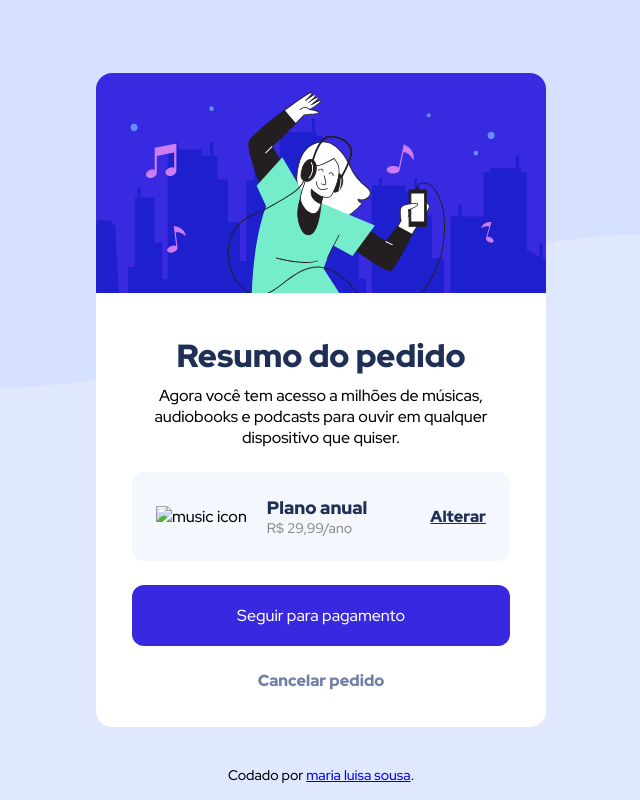
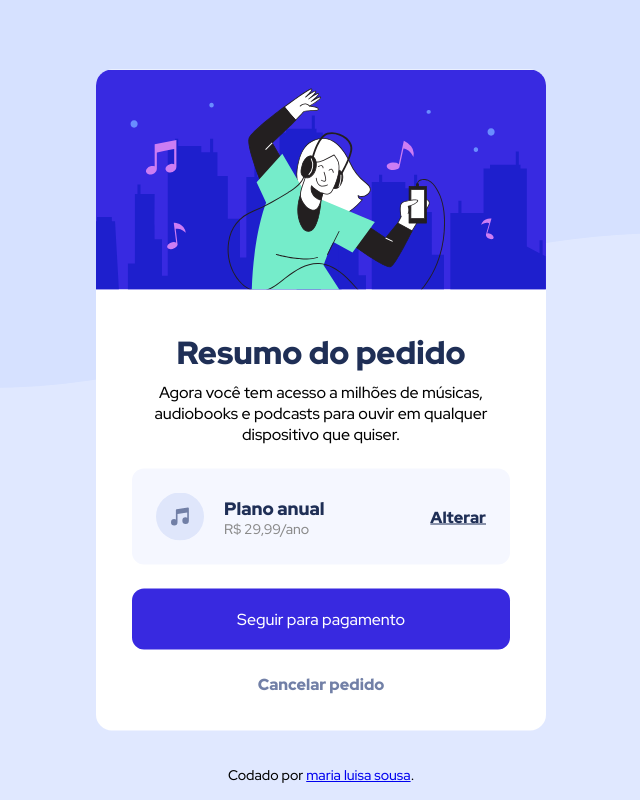
Before and after one commit to tsmalu/estudo-checkout, a plain HTML site: page index.html in a window 1280 px wide. Shown: the whole page, without its empty margins (319-959 px from the left). Drawn offline with Linux system fonts and the light colour scheme; files whose address does not match are found by name.

Commit message:
Update index.html

```diff
--- a/index.html
+++ b/index.html
@@ -4,7 +4,7 @@
   <meta charset="UTF-8">
   <meta name="viewport" content="width=device-width, initial-scale=1.0">
 
-  <link rel="icon" type="image/png" sizes="32x32" href="./images/favicon-32x32.png">
+  <link rel="icon" type="image/png" sizes="32x32" href="https://img.icons8.com/fluency-systems-filled/48/null/new-moon.png"/>
   <title>Frontend Mentor | Order summary card</title>
 <link rel="stylesheet" href="style.css">
 </head>
@@ -25,7 +25,7 @@
 
           <div class="planbox">
             <div class="planbox-left">
-            <img src="images/icon-music.svg" alt="music icon">
+            <img src="https://raw.githubusercontent.com/tsmalu/estudo-checkout/53293738de499a82fc552c41edfc8de0cfc6c7ce/icon-music.svg" alt="music icon">
 
             <div>
               <h5> Plano anual </h5>
```
